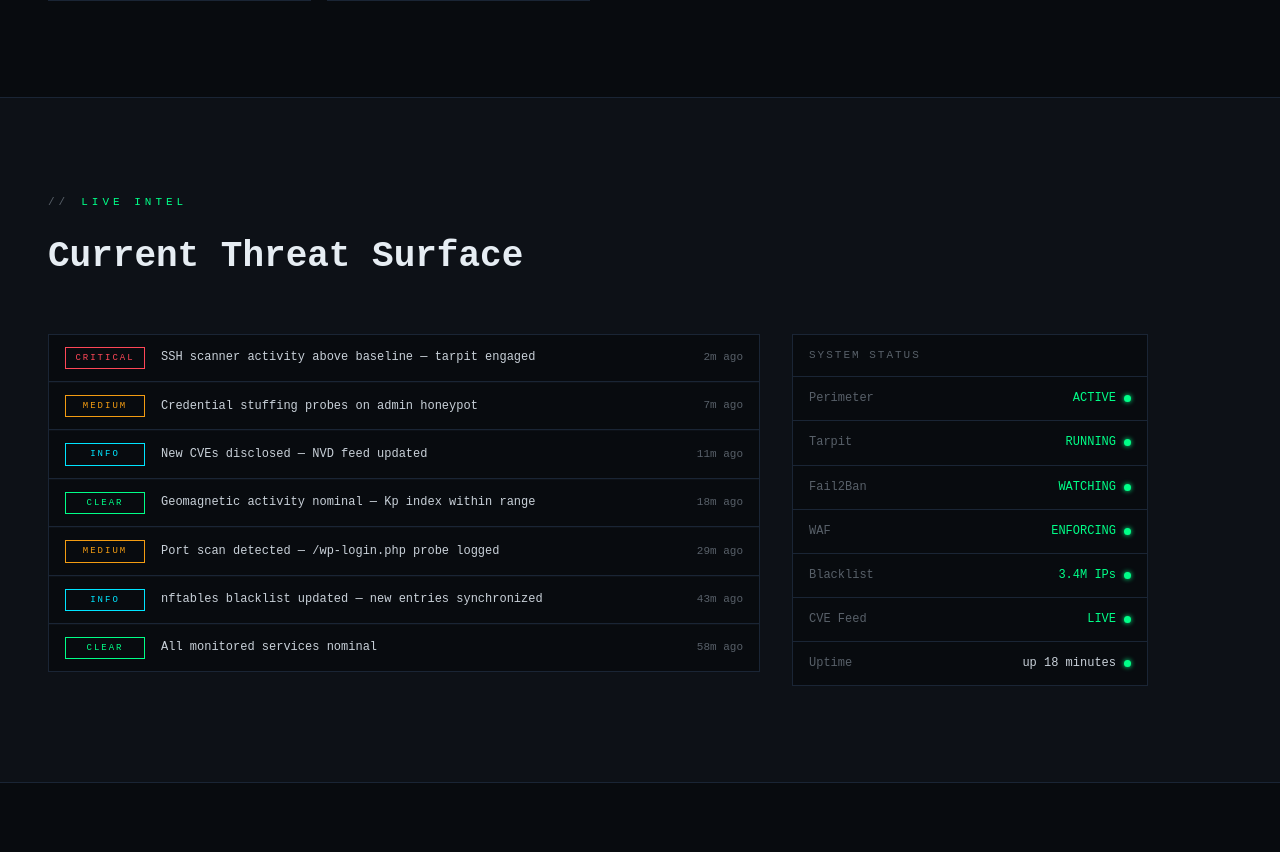
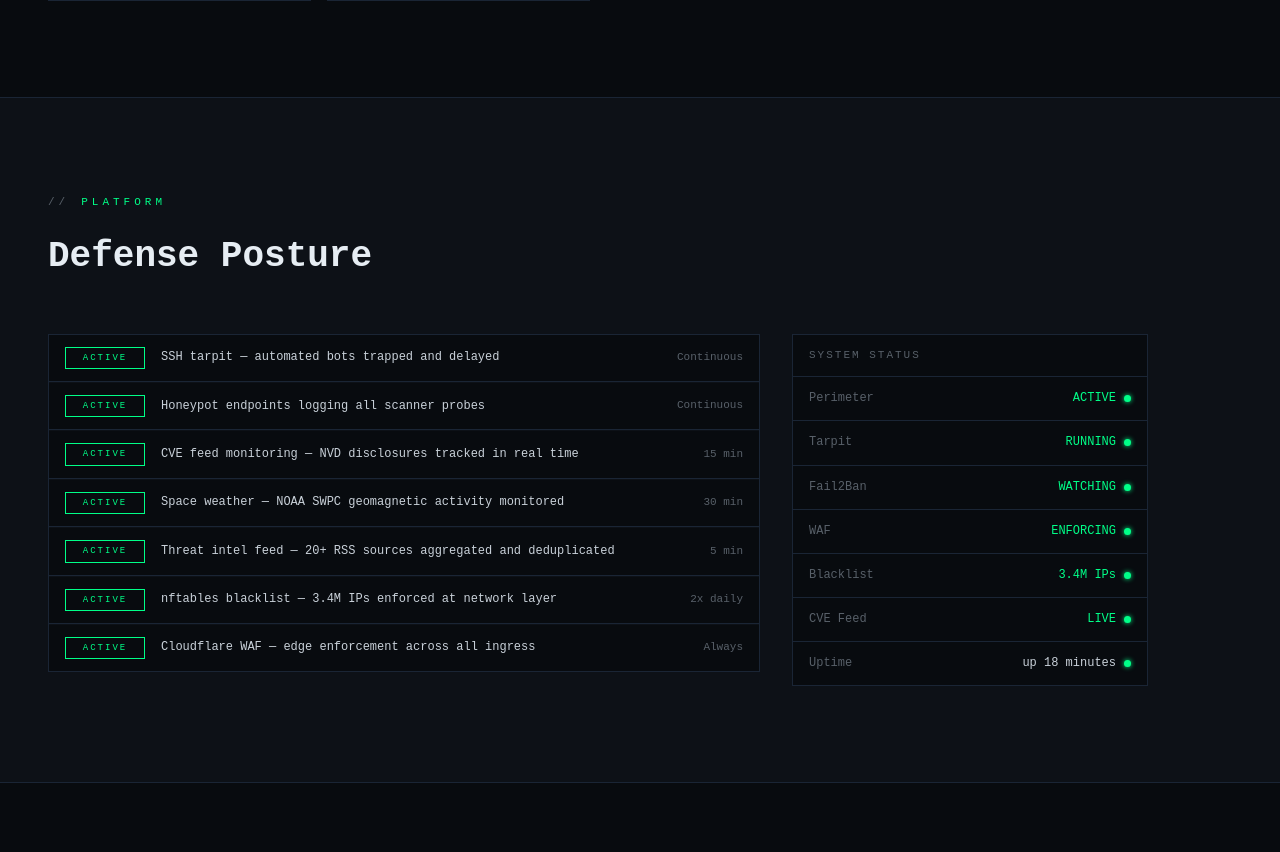
Before and after one commit to Slankey/KEVSEC-DASHBOARD, a Flask app: page / in a window 1280 px wide. Shown: the part 2316-3168 px from the top of the page. Run offline with Flask 3, Linux system fonts and the light colour scheme; parts of the project's set-up code (start-up, migrations or seed data) failed here and were passed over.

Commit message:
Add podcast player, fix landing page, update polls + public stats
Podcast player:
- New /api/podcasts endpoint fetches latest episode from 10 feeds:
  BBC Global News, NPR Hourly/Up First/Consider This, CNN 5 Things,
  Fox News Rundown, The Daily, Pod Save America, Axios Today, FT Briefing
- Podcast panel added to Intel Feed tab with click-to-play + mini audio player
- loadPodcasts() added to intel tab init sequence

Landing page fixes:
- Remove "Current Threat Surface" with live threat data (too revealing publicly);
  replaced with generic defense posture summary
- Fix login modal: remove /api/csrf fetch (pre-auth route doesn't need CSRF token)
- /api/public/stats now counts IPs from nftables blacklist.nft (3.4M+) with 1hr cache

Polls:
- Replace NPR top stories feed with Marquette Law Poll, Gallup, Pew Research

Co-Authored-By: Claude Sonnet 4.6 <noreply@anthropic.com>

```diff
--- a/app.py
+++ b/app.py
@@ -237,12 +237,18 @@ def api_public_uptime():
 
 @app.route("/api/public/stats")
 def api_public_stats():
-    """Public — rough counts from honeypot log for landing page display."""
+    """Public — IP block count from nftables blacklist + honeypot probe count."""
+    cached = cache_get("public_stats", ttl=3600)
+    if cached:
+        return jsonify(cached)
     blocked = 0
     caught = 0
     try:
-        with open("/var/log/honeypot/permanent_bans.log") as f:
-            blocked = sum(1 for line in f if "BANNED" in line)
+        # Count IPs in the nftables blacklist file (comma-separated inside add element blocks)
+        with open("/etc/nftables-blacklist/blacklist.nft") as f:
+            content = f.read()
+        import re as _re
+        blocked = len(_re.findall(r'\d{1,3}\.\d{1,3}\.\d{1,3}\.\d{1,3}', content))
     except Exception:
         pass
     try:
@@ -250,7 +256,9 @@ def api_public_stats():
             caught = sum(1 for _ in f)
     except Exception:
         pass
-    return jsonify({"blocked": blocked, "caught": caught})
+    result = {"blocked": blocked, "caught": caught}
+    cache_set("public_stats", result)
+    return jsonify(result)
 
 @app.route("/admin", methods=["GET", "POST"])
 @app.route("/wp-admin", methods=["GET", "POST"])
@@ -3152,6 +3160,83 @@ def api_pol_tweets():
         app.logger.warning("pol_tweets read error: %s", e)
     return jsonify({"politicians": [], "fetched": _ts(),
                     "error": "No data yet — run /usr/local/bin/scrape-pol-tweets.py first"})
+
+
+@app.route("/api/podcasts")
+@login_required
+def api_podcasts():
+    """Latest episode from each podcast feed with audio URL for in-browser playback."""
+    force = request.args.get("force") == "1"
+    cached = cache_get("podcasts", ttl=900, force=force)  # 15-min TTL
+    if cached:
+        return jsonify(cached)
+
+    FEEDS = [
+        ("BBC Global News",      "https://podcasts.files.bbci.co.uk/p02nq0gn.rss"),
+        ("NPR Hourly News",      "https://feeds.npr.org/500005/podcast.xml"),
+        ("NPR Up First",         "https://feeds.npr.org/510318/podcast.xml"),
+        ("NPR Consider This",    "https://feeds.npr.org/510355/podcast.xml"),
+        ("CNN 5 Things",         "http://rss.cnn.com/services/podcasting/5things/rss.xml"),
+        ("Fox News Rundown",     "https://feeds.foxnews.com/foxnewsradio/the-rundown"),
+        ("The Daily (NYT)",      "https://feeds.simplecast.com/54nAGcIl"),
+        ("Pod Save America",     "https://feeds.megaphone.fm/crooked-pod-save-america"),
+        ("Axios Today",          "https://feeds.simplecast.com/axiostoday"),
+        ("FT News Briefing",     "https://feeds.acast.com/public/shows/ft-news-briefing"),
+    ]
+
+    def _fetch(name, url):
+        try:
+            f = feedparser.parse(url)
+            if not f.entries:
+                return None
+            e = f.entries[0]
+            audio_url = ""
+            for enc in e.get("enclosures", []):
+                if enc.get("type", "").startswith("audio"):
+                    audio_url = enc.get("href", enc.get("url", ""))
+                    break
+            if not audio_url:
+                # Try media_content
+                for mc in e.get("media_content", []):
+                    if mc.get("type", "").startswith("audio"):
+                        audio_url = mc.get("url", "")
+                        break
+            if not audio_url:
+                return None
+            pub = e.get("published", e.get("updated", ""))
+            dur = ""
+            for tag in ("itunes_duration", "duration"):
+                if e.get(tag):
+                    dur = str(e[tag]); break
+            return {
+                "name":        name,
+                "episode":     e.get("title", "")[:120],
+                "summary":     re.sub(r"<[^>]+>", "", e.get("summary", ""))[:200].strip(),
+                "published":   pub[:16] if pub else "",
+                "duration":    dur,
+                "audio_url":   audio_url,
+                "feed_url":    url,
+            }
+        except Exception as ex:
+            app.logger.debug("podcast feed %s: %s", name, ex)
+            return None
+
+    from concurrent.futures import ThreadPoolExecutor, as_completed
+    podcasts = []
+    with ThreadPoolExecutor(max_workers=10) as ex:
+        futures = {ex.submit(_fetch, name, url): name for name, url in FEEDS}
+        for fut in as_completed(futures):
+            r = fut.result()
+            if r:
+                podcasts.append(r)
+
+    # Preserve display order
+    order = [n for n, _ in FEEDS]
+    podcasts.sort(key=lambda x: order.index(x["name"]) if x["name"] in order else 99)
+
+    result = {"podcasts": podcasts, "fetched": _ts()}
+    cache_set("podcasts", result)
+    return jsonify(result)
 
 
 @app.route("/api/f1")
--- a/templates/landing.html
+++ b/templates/landing.html
@@ -495,45 +495,45 @@
 
 <!-- INTEL FEED -->
 <section id="intel">
-  <div class="section-label">Live Intel</div>
-  <h2>Current Threat Surface</h2>
+  <div class="section-label">Platform</div>
+  <h2>Defense Posture</h2>
   <div class="intel-layout">
     <div>
       <div class="intel-feed">
         <div class="intel-row">
-          <div class="intel-tag tag-crit">CRITICAL</div>
-          <div class="intel-title">SSH scanner activity above baseline — tarpit engaged</div>
-          <div class="intel-time" id="t1">—</div>
+          <div class="intel-tag tag-ok">ACTIVE</div>
+          <div class="intel-title">SSH tarpit — automated bots trapped and delayed</div>
+          <div class="intel-time">Continuous</div>
         </div>
         <div class="intel-row">
-          <div class="intel-tag tag-med">MEDIUM</div>
-          <div class="intel-title">Credential stuffing probes on admin honeypot</div>
-          <div class="intel-time" id="t2">—</div>
+          <div class="intel-tag tag-ok">ACTIVE</div>
+          <div class="intel-title">Honeypot endpoints logging all scanner probes</div>
+          <div class="intel-time">Continuous</div>
         </div>
         <div class="intel-row">
-          <div class="intel-tag tag-info">INFO</div>
-          <div class="intel-title">New CVEs disclosed — NVD feed updated</div>
-          <div class="intel-time" id="t3">—</div>
+          <div class="intel-tag tag-ok">ACTIVE</div>
+          <div class="intel-title">CVE feed monitoring — NVD disclosures tracked in real time</div>
+          <div class="intel-time">15 min</div>
         </div>
         <div class="intel-row">
-          <div class="intel-tag tag-ok">CLEAR</div>
-          <div class="intel-title">Geomagnetic activity nominal — Kp index within range</div>
-          <div class="intel-time" id="t4">—</div>
+          <div class="intel-tag tag-ok">ACTIVE</div>
+          <div class="intel-title">Space weather — NOAA SWPC geomagnetic activity monitored</div>
+          <div class="intel-time">30 min</div>
         </div>
         <div class="intel-row">
-          <div class="intel-tag tag-med">MEDIUM</div>
-          <div class="intel-title">Port scan detected — /wp-login.php probe logged</div>
-          <div class="intel-time" id="t5">—</div>
+          <div class="intel-tag tag-ok">ACTIVE</div>
+          <div class="intel-title">Threat intel feed — 20+ RSS sources aggregated and deduplicated</div>
+          <div class="intel-time">5 min</div>
         </div>
         <div class="intel-row">
-          <div class="intel-tag tag-info">INFO</div>
-          <div class="intel-title">nftables blacklist updated — new entries synchronized</div>
-          <div class="intel-time" id="t6">—</div>
+          <div class="intel-tag tag-ok">ACTIVE</div>
+          <div class="intel-title">nftables blacklist — 3.4M IPs enforced at network layer</div>
+          <div class="intel-time">2x daily</div>
         </div>
         <div class="intel-row">
-          <div class="intel-tag tag-ok">CLEAR</div>
-          <div class="intel-title">All monitored services nominal</div>
-          <div class="intel-time" id="t7">—</div>
+          <div class="intel-tag tag-ok">ACTIVE</div>
+          <div class="intel-title">Cloudflare WAF — edge enforcement across all ingress</div>
+          <div class="intel-time">Always</div>
         </div>
       </div>
     </div>
@@ -643,7 +643,6 @@
         &gt; Credentials transmitted over TLS.
       </div>
       <form method="POST" action="/ops">
-        <input type="hidden" name="_csrf" id="csrf-input" value="">
         <div class="login-field">
           <label>Identifier</label>
           <input type="text" name="username" id="login-user" autocomplete="off" spellcheck="false">
@@ -662,18 +661,7 @@
 </div>
 
 <script>
-  // ── Dynamic timestamps ──
-  function relTime(minAgo) {
-    if (minAgo < 2) return 'just now';
-    if (minAgo < 60) return minAgo + 'm ago';
-    return Math.floor(minAgo/60) + 'h ago';
-  }
   const now = new Date();
-  const base = [2,7,11,18,29,43,58];
-  base.forEach((m,i) => {
-    const el = document.getElementById('t'+(i+1));
-    if (el) el.textContent = relTime(m);
-  });
   document.getElementById('last-sync').textContent = now.toLocaleTimeString('en-US',{hour:'2-digit',minute:'2-digit'});
 
   // ── Uptime ──
@@ -707,9 +695,6 @@
   });
 
   function openLogin() {
-    fetch('/api/csrf').then(r=>r.json()).then(d=>{
-      document.getElementById('csrf-input').value = d.token || '';
-    }).catch(()=>{});
     document.getElementById('login-overlay').classList.add('visible');
     setTimeout(()=>{ document.getElementById('login-user').focus(); }, 50);
   }
```
Also changed, not shown: templates/dashboard.html (+26 -0 lines), static/js/main.js.
